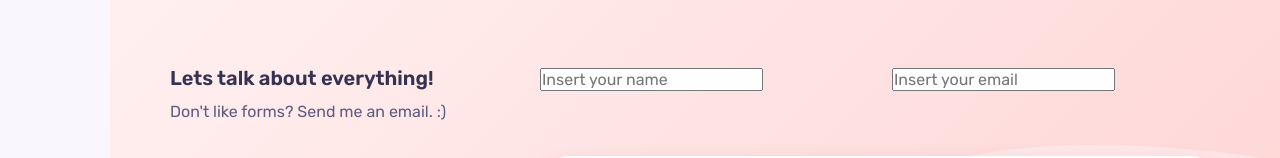
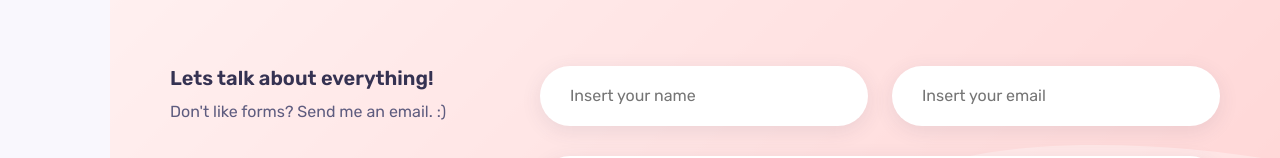
Before and after one commit to jamesmoraless/jamesmoraless.github.io, a React (Create React App) app: page / in a window 1280 px wide. Shown: the part 3613-3771 px from the top of the page. Built offline with nearby package versions, Linux system fonts and the light colour scheme.

Commit message:
fixed contact form

```diff
--- a/src/components/contact/Contact.jsx
+++ b/src/components/contact/Contact.jsx
@@ -16,11 +16,11 @@ const Contact = () => {
 
                     <div className="contact_form-group">
                         <div className="contact_form-div">
-                            <input type="text" className="contact_form-input" name="name" class="form-control" placeholder='Insert your name' required/>
+                            <input type="text" className="contact_form-input" name="name" placeholder='Insert your name' required/>
                         </div>
 
                         <div className="contact_form-div">
-                            <input type="email" className="contact_form-input" class="form-control" name="email" placeholder='Insert your email'required/>
+                            <input type="email" className="contact_form-input" name="email" placeholder='Insert your email' required/>
                         </div>
                     </div>
                     <div className="contact_form-div">
@@ -30,7 +30,7 @@ const Contact = () => {
                             <textarea name="message" id="" cols="30" rows="10" class="form-control" className='contact_form-input' placeholder='Write your message here' required></textarea>
                         </div>
 
-                        <button className='btn'>Send Message</button>
+                        <button type="submit" className='btn'>Send Message</button>
                 </form>
             </div>
         </section>
--- a/src/components/contact/contact.css
+++ b/src/components/contact/contact.css
@@ -16,6 +16,7 @@
     display: grid;
     grid-template-columns: repeat(2, 1fr);
     column-gap: 1.5rem;
+
 }
 
 .contact_form-div {
@@ -38,7 +39,6 @@
     border-radius: 1.875rem;
     padding: 0.625rem 1.875rem;
     z-index: 1;
-
 }
 
 .contact_form-area {
```
